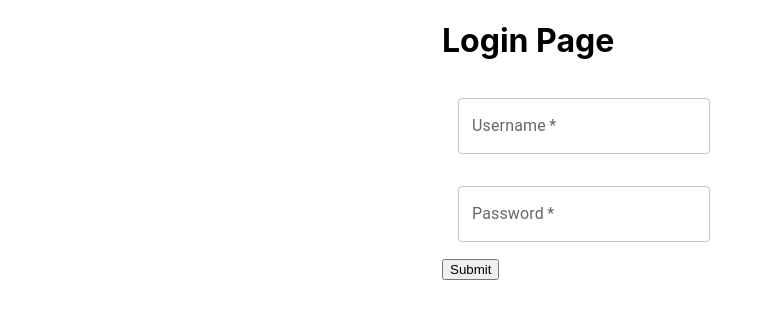
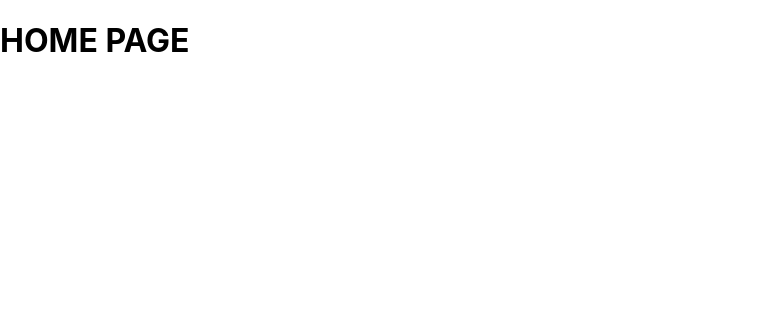
Before and after one commit to Junacik99/test-react, a React (Create React App) app: page /home in a window 1280 px wide. Shown: the top 318 px of the page, without its empty margins (0-771 px from the left). Built offline with nearby package versions, Linux system fonts and the light colour scheme.

Commit message:
redirect after login

```diff
--- a/package.json
+++ b/package.json
@@ -12,6 +12,7 @@
     "react": "^18.2.0",
     "react-dom": "^18.2.0",
     "react-hook-form": "^7.33.1",
+    "react-router-dom": "^6.3.0",
     "react-scripts": "5.0.1",
     "web-vitals": "^2.1.4"
   },
--- /dev/null
+++ b/src/App.js
@@ -0,0 +1,18 @@
+import Login from './login/login';
+import Home from './home/home';
+import { BrowserRouter as Router, Route, Routes } from 'react-router-dom';
+
+export default function App() {
+    return (
+        <Router>
+            <Routes>
+                <Route path="/" element={<Login />} />
+
+                <Route path="/login" element={<Login />} />
+
+                <Route path="/home" element={<Home />} />
+            </Routes>
+        </Router>
+
+    )
+}
--- /dev/null
+++ b/src/home/home.js
@@ -0,0 +1,5 @@
+import React from "react";
+
+export default function Home(){
+    return <h1>HOME PAGE</h1>
+}
--- a/src/index.js
+++ b/src/index.js
@@ -1,9 +1,11 @@
 import React from 'react';
 import ReactDOM from 'react-dom/client';
+import App from './App';
 import './index.css';
-import Login from './login/login';
 
 const root = ReactDOM.createRoot(document.getElementById('root'));
 root.render(
-  <Login />
+  <React.StrictMode>
+    <App />
+  </React.StrictMode>
 );
--- a/src/login/login.js
+++ b/src/login/login.js
@@ -1,11 +1,21 @@
-import React from "react";
+import React, { useState } from "react";
 import { useForm } from "react-hook-form";
 import TextField from '@mui/material/TextField';
 import { Box } from "@mui/system";
 import Container from "@mui/material/Container";
+import {
+    BrowserRouter as Router,
+    Routes,
+    Route,
+    Link,
+    Navigate
+} from "react-router-dom";
+import Home from "../home/home";
 
 
-export default function Login() {
+export default function() {
+    const [user, setUser] = useState(null);
+
     const {  register, handleSubmit } = useForm();
 
     const mocked_user = {
@@ -19,6 +29,7 @@ export default function Login() {
         if(data.username === mocked_user.username && data.pwd === mocked_user.pwd){
             console.log("LOGGED IN");
             /* TODO: transfer to other page */
+            setUser(data);
         }
         else{
             console.log("Incorrect username or password");
@@ -27,7 +38,9 @@ export default function Login() {
     };
 
     return (
+
         <Container maxWidth="xs">
+            {user && <Navigate to="/home" replace={true} />}
             <h1>Login Page</h1>
             <Box
                 sx={{
@@ -60,6 +73,7 @@ export default function Login() {
                         </div>
 
                         <input type="submit" />
+                        {/* TODO: Better looking button */}
                     </div>
                 </form>
             </Box>
```
Also changed, not shown: 1 other file (tests, documents, lock files or other folders).
